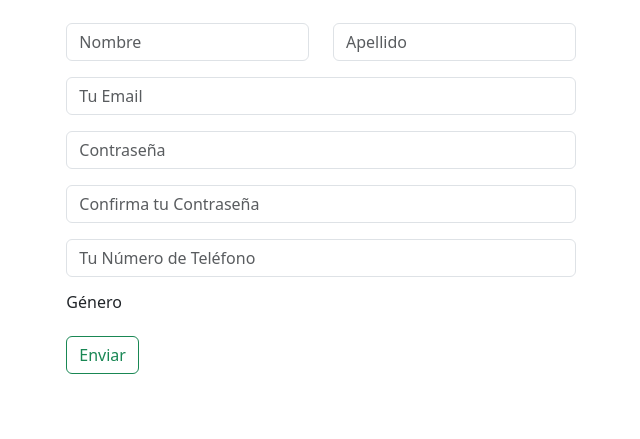
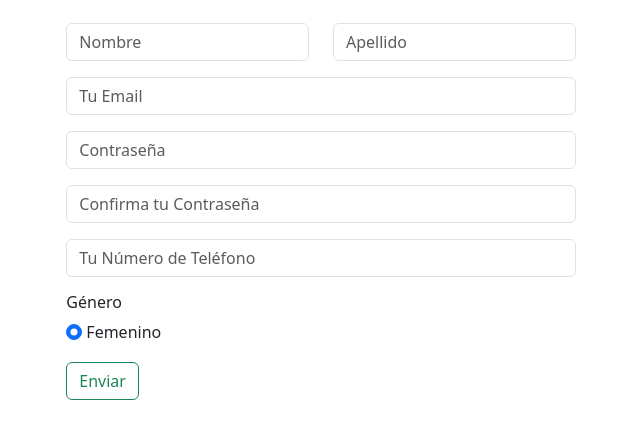
Before and after one commit to Duridev/desafio-formulario-bootstrap, a website: page index.html in a window 1280 px wide. Shown: the part 121-560 px from the top of the page, without its empty margins (319-959 px from the left). Drawn offline with nearby package versions, Linux system fonts and the light colour scheme; files that its build step writes are made by us from their sources.

Commit message:
campo femenino

```diff
--- a/index.html
+++ b/index.html
@@ -42,6 +42,12 @@
 
                 <h3 class="text-start fs-6">Género</h3>
                 <div class="d-flex">
+                    <div class="form-check d-flex">
+                        <input class="form-check-input" type="radio" name="flexRadioDefault" id="female" checked>
+                        <label class="form-check-label fw-medium ms-1" for="female">
+                            Femenino
+                        </label>
+                    </div>
 
                 </div>
 
```
